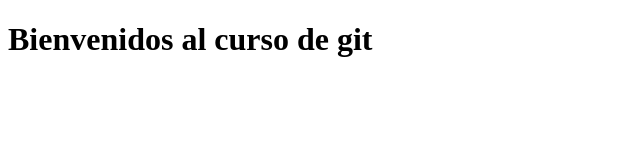
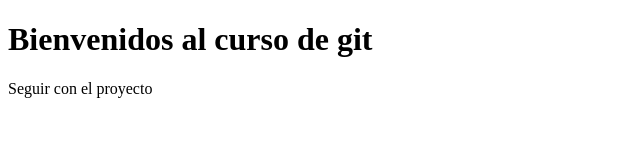
Before and after one commit to lancesiete/primerProyecto, a plain HTML site: page index.html in a window 1280 px wide. Shown: the whole page, without its empty margins (0-640 px from the left). Drawn offline with Linux system fonts and the light colour scheme.

Commit message:
Seguimos trabajando en la página de inicio

```diff
--- a/index.html
+++ b/index.html
@@ -12,5 +12,6 @@ and open the template in the editor.
     </head>
     <body>
         <h1>Bienvenidos al curso de git</h1>
+        <p>Seguir con el proyecto</p>
     </body>
 </html>
```
